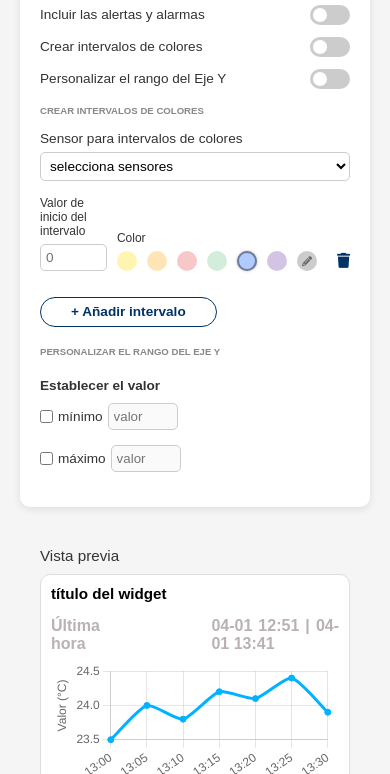
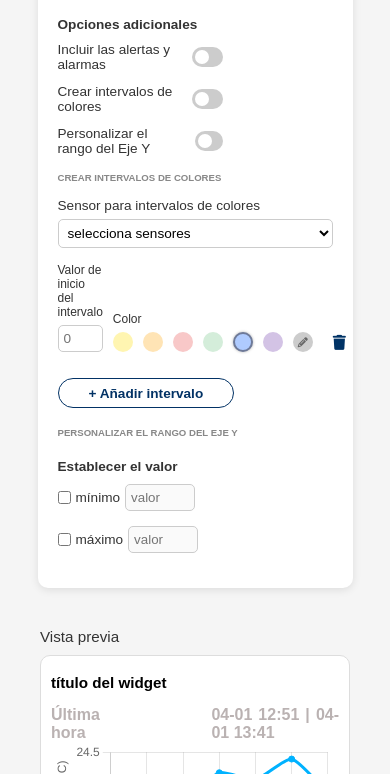
Before and after one commit to karensalazar3/Pruebatecnica, a plain HTML site: page index.html in a window 390 px wide. Shown: the part 1226-2000 px from the top of the page. Drawn offline with nearby package versions, Linux system fonts and the light colour scheme.

Commit message:
añadircambios

```diff
--- a/script.js
+++ b/script.js
@@ -1,55 +1,60 @@
 document.addEventListener("DOMContentLoaded", () => {
-  /* 📌 Elementos del formulario */
-  const tituloWidget = document.getElementById("tituloWidget");
-  const rangoDatos = document.getElementById("rangoDatos");
-  const checkMinimo = document.getElementById("checkMinimo");
-  const checkMaximo = document.getElementById("checkMaximo");
-  const minValue = document.getElementById("minValue");
-  const maxValue = document.getElementById("maxValue");
-  const checkIntervalos = document.getElementById("checkIntervalos");
-  const intervalRow = document.getElementById("intervalRow");
-  const btnAddInterval = document.getElementById("btnAddInterval");
-  const colorSelector = document.getElementById("colorIntervalsContainer");
-  const btnAddWidget = document.getElementById("btnAddWidget");
-  const widgetItems = document.querySelectorAll(".widget-item");
-  const toggleWidget = document.getElementById("toggle-widget");
-  const widgetOptions = document.getElementById("widget-options");
+  const elements = {
+    tituloWidget: document.getElementById("tituloWidget"),
+    rangoDatos: document.getElementById("rangoDatos"),
+    checkMinimo: document.getElementById("checkMinimo"),
+    checkMaximo: document.getElementById("checkMaximo"),
+    minValue: document.getElementById("minValue"),
+    maxValue: document.getElementById("maxValue"),
+    checkIntervalos: document.getElementById("checkIntervalos"),
+    intervalRow: document.getElementById("intervalRow"),
+    btnAddInterval: document.getElementById("btnAddInterval"),
+    colorSelector: document.getElementById("colorIntervalsContainer"),
+    btnAddWidget: document.getElementById("btnAddWidget"),
+    widgetItems: document.querySelectorAll(".widget-item"),
+    toggleWidget: document.getElementById("toggle-widget"),
+    widgetOptions: document.getElementById("widget-options"),
+    previewTitle: document.getElementById("preview-title"),
+    previewRange: document.getElementById("preview-range"),
+  };
 
-  /* 📌 1) Actualizar vista previa del título del widget */
-  tituloWidget?.addEventListener("input", () => {
-    document.getElementById("preview-title").textContent = tituloWidget.value.trim() || "Título del widget";
+  function validarFormulario() {
+    elements.btnAddWidget.disabled = !(
+      elements.tituloWidget?.value.trim() && elements.rangoDatos?.value
+    );
+  }
+
+  elements.tituloWidget?.addEventListener("input", () => {
+    elements.previewTitle.textContent = elements.tituloWidget.value.trim() || "Título del widget";
     validarFormulario();
   });
 
-  /* 📌 2) Actualizar la vista previa del rango de datos */
-  rangoDatos?.addEventListener("change", () => {
-    document.getElementById("preview-range").textContent = rangoDatos.options[rangoDatos.selectedIndex].text;
+  elements.rangoDatos?.addEventListener("change", () => {
+    elements.previewRange.textContent = elements.rangoDatos.options[elements.rangoDatos.selectedIndex].text;
     validarFormulario();
   });
 
-  /* 📌 3) Delegación de eventos para habilitar/deshabilitar inputs de mínimo y máximo */
   document.addEventListener("change", (event) => {
     if (event.target.matches("#checkMinimo")) {
-      minValue.disabled = !event.target.checked;
+      elements.minValue.disabled = !event.target.checked;
     }
     if (event.target.matches("#checkMaximo")) {
-      maxValue.disabled = !event.target.checked;
+      elements.maxValue.disabled = !event.target.checked;
+    }
+    if (event.target.matches("#checkIntervalos")) {
+      elements.intervalRow.classList.toggle("hidden", !event.target.checked);
+    }
+    if (event.target === elements.toggleWidget) {
+      alert(event.target.checked ? "Widget activado" : "Widget desactivado");
+    }
+    if (event.target === elements.widgetOptions) {
+      alert(`Seleccionaste: ${event.target.value}`);
     }
   });
 
-  /* 📌 4) Mostrar/Ocultar intervalos de colores */
-  checkIntervalos?.addEventListener("change", () => {
-    intervalRow.classList.toggle("hidden", !checkIntervalos.checked);
-  });
+  elements.btnAddInterval?.addEventListener("click", () => {
+    if (!elements.colorSelector) return console.error("El contenedor de intervalos de colores no existe.");
 
-  /* 📌 5) Agregar intervalos de colores dinámicamente */
-  btnAddInterval?.addEventListener("click", () => {
-    if (!colorSelector) {
-      console.error("El contenedor de intervalos de colores no existe.");
-      return;
-    }
-
-    // Crear el nuevo intervalo
     const newInterval = document.createElement("div");
     newInterval.classList.add("interval-row");
     newInterval.innerHTML = `
@@ -64,71 +69,36 @@ document.addEventListener("DOMContentLoaded", () => {
       <button class="delete-interval">✖</button>
     `;
 
-    // Evento para eliminar intervalos creados
-    newInterval.querySelector(".delete-interval").addEventListener("click", () => {
-      newInterval.remove();
-    });
-
-    // Agregar el nuevo intervalo al contenedor
-    colorSelector.appendChild(newInterval);
+    newInterval.querySelector(".delete-interval").addEventListener("click", () => newInterval.remove());
+    elements.colorSelector.appendChild(newInterval);
   });
 
-  /* 📌 6) Manejo de selección de widgets */
-  widgetItems.forEach(item => {
+  elements.widgetItems.forEach((item) =>
     item.addEventListener("click", function () {
-      setActiveClass(widgetItems);
+      elements.widgetItems.forEach((el) => el.classList.remove("active"));
       this.classList.add("active");
-    });
-  });
+    })
+  );
 
-  function setActiveClass(elements, activeClass = "active") {
-    elements.forEach(el => el.classList.remove(activeClass));
-  }
-
-  /* 📌 7) Switch para activar/desactivar el widget */
-  toggleWidget?.addEventListener("change", () => {
-    alert(toggleWidget.checked ? "Widget activado" : "Widget desactivado");
-  });
-
-  /* 📌 8) Dropdown (select) de opciones */
-  widgetOptions?.addEventListener("change", () => {
-    alert(`Seleccionaste: ${widgetOptions.value}`);
-  });
-
-  /* 📌 9) Validar formulario y deshabilitar el botón si está incompleto */
-  function validarFormulario() {
-    const titulo = tituloWidget?.value.trim();
-    const rango = rangoDatos?.value;
-    btnAddWidget.disabled = !(titulo && rango);
-  }
-
-  /* 📌 10) Validar valores numéricos en inputs */
   document.addEventListener("input", (event) => {
-    if (event.target.classList.contains("interval-value")) {
-      if (event.target.value < 0) {
-        event.target.value = 0;
-        alert("El valor de inicio no puede ser negativo.");
-      }
+    if (event.target.classList.contains("interval-value") && event.target.value < 0) {
+      event.target.value = 0;
+      alert("El valor de inicio no puede ser negativo.");
     }
   });
 
-  /* 📌 11) Creación de la gráfica con Chart.js */
   const canvas = document.getElementById("myLineChart");
   if (canvas) {
     const ctx = canvas.getContext("2d");
-
-    // Datos de ejemplo (horas y valores)
     const labels = ["13:00", "13:05", "13:10", "13:15", "13:20", "13:25", "13:30"];
     const dataValues = [23.5, 24.0, 23.8, 24.2, 24.1, 24.4, 23.9];
 
-    if (!labels.length || !dataValues.length) {
-      console.warn("No hay datos disponibles para la gráfica.");
-    }
+    if (!labels.length || !dataValues.length) console.warn("No hay datos disponibles para la gráfica.");
 
     new Chart(ctx, {
       type: "line",
       data: {
-        labels: labels,
+        labels,
         datasets: [
           {
             label: "Temperatura",
@@ -147,26 +117,16 @@ document.addEventListener("DOMContentLoaded", () => {
         scales: {
           y: {
             beginAtZero: false,
-            title: {
-              display: true,
-              text: "Valor (°C)",
-            },
+            title: { display: true, text: "Valor (°C)" },
           },
           x: {
-            title: {
-              display: true,
-              text: "Hora",
-            },
+            title: { display: true, text: "Hora" },
           },
         },
         plugins: {
-          legend: {
-            display: false,
-          },
+          legend: { display: false },
           tooltip: {
-            callbacks: {
-              label: (context) => ` ${context.parsed.y} °C`,
-            },
+            callbacks: { label: (context) => ` ${context.parsed.y} °C` },
           },
         },
       },
--- a/styles.css
+++ b/styles.css
@@ -25,9 +25,11 @@ body {
   flex-wrap: nowrap;
   font-size: 1rem;
   width: 100%;
-  max-width: 100vw;
   background-color: #f5f5f5;
   overflow-x: hidden;
+  display: grid;
+  grid-template-columns: 1fr 2fr 1.5fr;
+  gap: 20px;
 }
 
 
@@ -39,6 +41,7 @@ body {
   box-sizing: border-box;
   padding: 20px;
   align-items: flex-start;
+  width: 100%;
 }
 
 .sidebar h2,
@@ -89,6 +92,7 @@ body {
   margin-bottom: 5px;
   color: #666;
 }
+
 .widget-text {
   font-size: 0.75rem;
   color: #333;
@@ -140,13 +144,13 @@ body {
 }
 
 .widget-form-container {
-  flex: none;
+  flex: 2;
+  width: 100%;
   font-size: 0.85rem;
   background-color: #fff;
   border-radius: 10px;
   padding: 20px;
-  width: 100%;
-  max-width: 540px;
+  width: 90%;
   margin: 0 auto;
   overflow-y: auto;
   box-shadow: 0 2px 8px rgba(0, 0, 0, 0.1);
@@ -225,7 +229,7 @@ body {
   align-items: center;
   justify-content: space-between;
   margin-bottom: 12px;
-  width: 100%;
+  width: 60%;
 
 }
 
@@ -337,7 +341,7 @@ body {
   color: red;
 }
 
-/* INTERVALOS DE COLOR (hidden) */
+
 .hidden {
   display: none;
 }
@@ -555,24 +559,38 @@ body {
   background-color: #2e94fa;
 }
 
-/* RESPONSIVE                */
-
-@media (max-width: 992px) {
+@media (max-width: 1024px) {
   .container {
-    flex-direction: column;
-  }
-
-  .column {
-    width: 100%;
-    min-height: auto;
+    grid-template-columns: 1fr;
   }
 
   .sidebar {
-    border-right: none;
-    border-bottom: 1px solid #ddd;
+    display: none;
   }
 
-  .preview {
-    margin-top: 20px;
+  .preview-box {
+    width: 90%;
   }
 }
+
+@media (max-width: 768px) {
+  .container {
+    display: flex;
+    flex-direction: column;
+    align-items: center;
+  }
+
+  .sidebar {
+    width: 100%;
+    display: block;
+  }
+
+  .preview-box {
+    min-width: 100%;
+    max-width: 100%;
+  }
+
+  .chart-container {
+    height: auto;
+  }
+}
```
